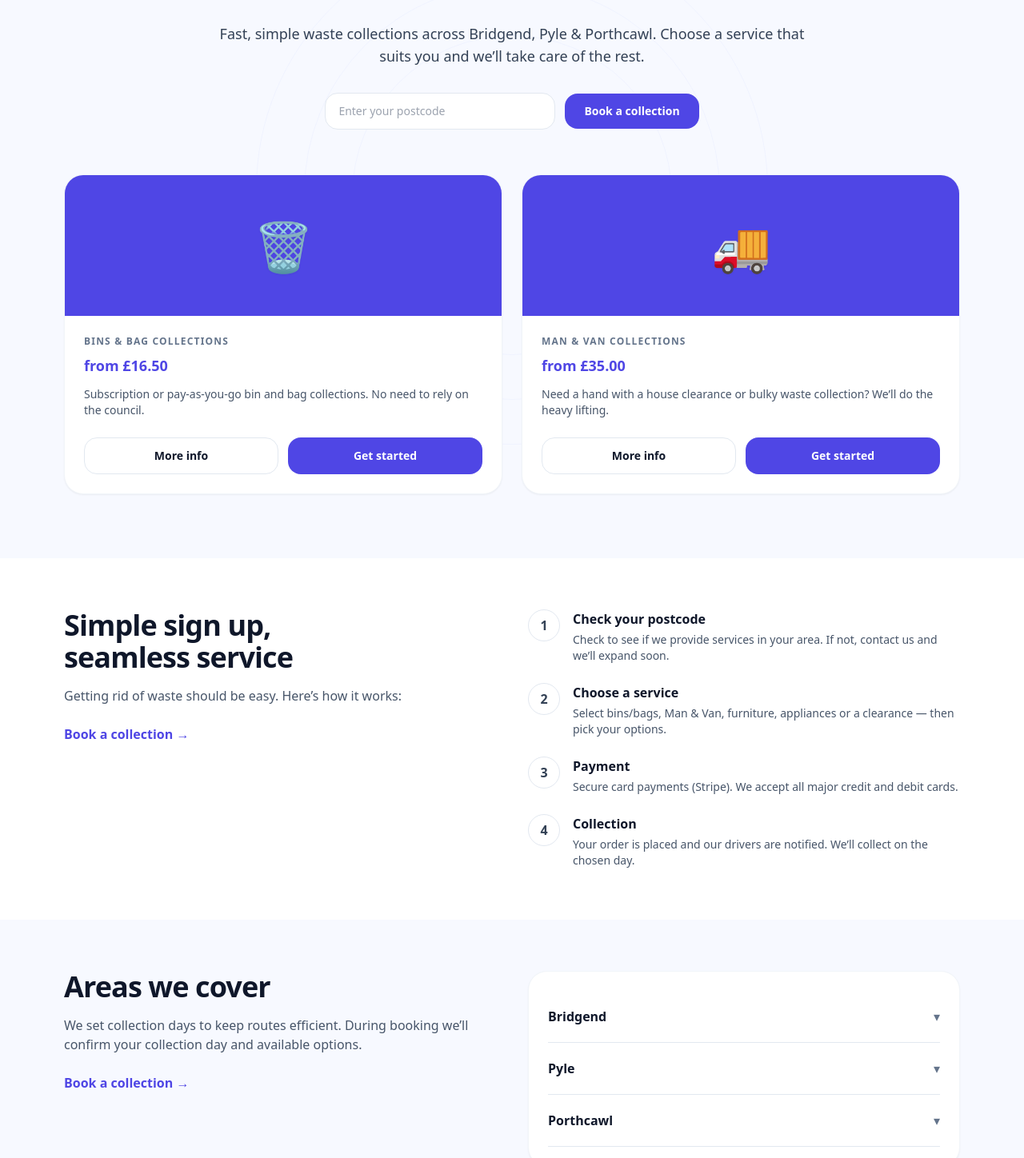
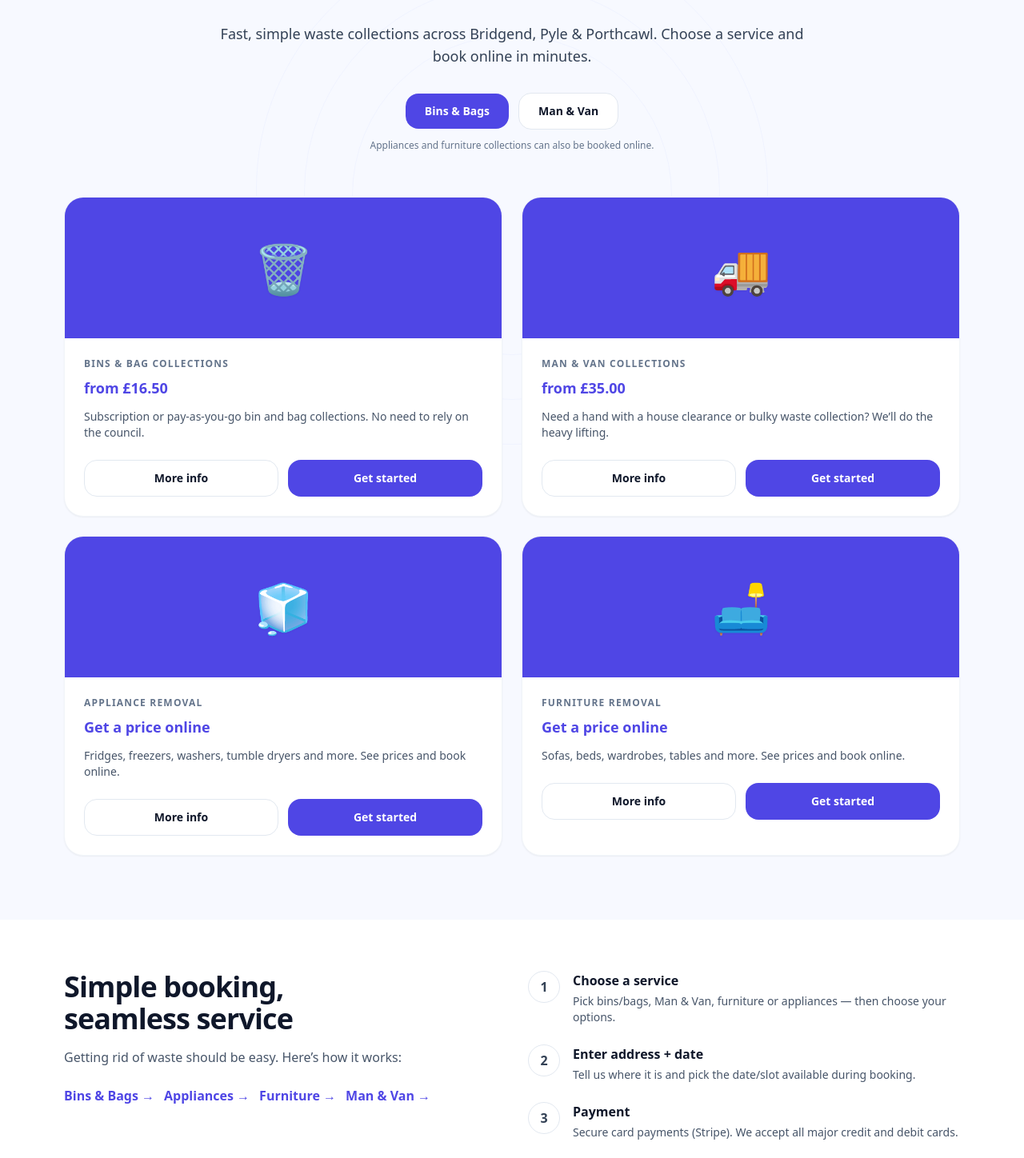
Before and after one commit to othomas555/arocwaste, a Next.js app: page / in a window 1280 px wide. Shown: the part 261-1709 px from the top of the page at 80% size. Built offline with nearby package versions, Linux system fonts and the light colour scheme.

Commit message:
Update index.js

```diff
--- a/pages/index.js
+++ b/pages/index.js
@@ -28,13 +28,13 @@ function ServiceCard({ title, fromPrice, description, hrefMore, hrefStart, emoji
       </div>
 
       <div className="p-6">
-        <div className="text-xs font-bold tracking-widest text-slate-500">
-          {title.toUpperCase()}
-        </div>
+        <div className="text-xs font-bold tracking-widest text-slate-500">{title.toUpperCase()}</div>
 
-        <div className="mt-2 text-lg font-semibold text-indigo-600">
-          from £{fromPrice}
-        </div>
+        {fromPrice ? (
+          <div className="mt-2 text-lg font-semibold text-indigo-600">from £{fromPrice}</div>
+        ) : (
+          <div className="mt-2 text-lg font-semibold text-indigo-600">Get a price online</div>
+        )}
 
         <p className="mt-3 text-sm text-slate-600">{description}</p>
 
@@ -58,24 +58,19 @@ function ServiceCard({ title, fromPrice, description, hrefMore, hrefStart, emoji
 }
 
 export default function HomePage() {
-  const [postcode, setPostcode] = useState("");
-
   const areas = useMemo(
     () => [
       {
         name: "Bridgend",
-        detail:
-          "Fast local collections across Bridgend and surrounding areas. Choose a service and book in minutes.",
+        detail: "Fast local collections across Bridgend and surrounding areas. Choose a service and book in minutes.",
       },
       {
         name: "Pyle",
-        detail:
-          "Covering Pyle and nearby villages. We’ll confirm your collection day during booking.",
+        detail: "Covering Pyle and nearby villages. We’ll confirm your collection day during booking.",
       },
       {
         name: "Porthcawl",
-        detail:
-          "Porthcawl collections available — book online and we’ll handle the rest.",
+        detail: "Porthcawl collections available — book online and we’ll handle the rest.",
       },
     ],
     []
@@ -97,11 +92,11 @@ export default function HomePage() {
       },
       {
         q: "How is payment taken?",
-        a: "Card payment online (we’ll be using Stripe for secure checkout). For now, your booking flow is set up to confirm details end-to-end, and we’ll switch payment on once you’re ready.",
+        a: "Card payment online (Stripe) for secure checkout. You’ll get an email receipt and confirmation straight away.",
       },
       {
         q: "When will I be billed?",
-        a: "When payment is enabled, you’ll pay during checkout at the time of booking. You’ll get an email receipt and confirmation straight away.",
+        a: "You pay during checkout at the time of booking. You’ll get an email receipt and confirmation straight away.",
       },
     ],
     []
@@ -130,24 +125,28 @@ export default function HomePage() {
             </h1>
 
             <p className="mt-6 text-base sm:text-lg text-slate-700">
-              Fast, simple waste collections across Bridgend, Pyle &amp; Porthcawl.
-              Choose a service that suits you and we’ll take care of the rest.
+              Fast, simple waste collections across Bridgend, Pyle &amp; Porthcawl. Choose a service and book online in
+              minutes.
             </p>
 
-            {/* Postcode prompt (optional, nice touch like Bineezy) */}
+            {/* ✅ REPLACED: CTA buttons instead of postcode input */}
             <div className="mt-8 flex flex-col sm:flex-row items-center justify-center gap-3">
-              <input
-                value={postcode}
-                onChange={(e) => setPostcode(e.target.value)}
-                placeholder="Enter your postcode"
-                className="w-full sm:w-72 rounded-2xl border border-slate-200 bg-white px-4 py-3 text-sm outline-none focus:border-indigo-500"
-              />
               <Link
                 href="/bins-bags"
                 className="w-full sm:w-auto inline-flex items-center justify-center rounded-2xl bg-indigo-600 px-6 py-3 text-sm font-semibold text-white hover:opacity-90"
               >
-                Book a collection
+                Bins &amp; Bags
               </Link>
+              <Link
+                href="/man-van"
+                className="w-full sm:w-auto inline-flex items-center justify-center rounded-2xl border border-slate-200 bg-white px-6 py-3 text-sm font-semibold text-slate-900 hover:border-slate-300"
+              >
+                Man &amp; Van
+              </Link>
+            </div>
+
+            <div className="mt-3 text-xs text-slate-500">
+              Appliances and furniture collections can also be booked online.
             </div>
           </div>
 
@@ -169,6 +168,22 @@ export default function HomePage() {
               hrefStart="/man-van"
               emoji="🚚"
             />
+            <ServiceCard
+              title="Appliance removal"
+              fromPrice=""
+              description="Fridges, freezers, washers, tumble dryers and more. See prices and book online."
+              hrefMore="/appliances"
+              hrefStart="/appliances"
+              emoji="🧊"
+            />
+            <ServiceCard
+              title="Furniture removal"
+              fromPrice=""
+              description="Sofas, beds, wardrobes, tables and more. See prices and book online."
+              hrefMore="/furniture"
+              hrefStart="/furniture"
+              emoji="🛋️"
+            />
           </div>
         </div>
       </section>
@@ -179,16 +194,23 @@ export default function HomePage() {
           <div className="grid gap-10 lg:grid-cols-2 lg:items-start">
             <div>
               <h2 className="text-3xl sm:text-4xl font-extrabold tracking-tight">
-                Simple sign up, <br className="hidden sm:block" />
+                Simple booking, <br className="hidden sm:block" />
                 seamless service
               </h2>
-              <p className="mt-4 text-slate-600">
-                Getting rid of waste should be easy. Here’s how it works:
-              </p>
+              <p className="mt-4 text-slate-600">Getting rid of waste should be easy. Here’s how it works:</p>
 
-              <div className="mt-6">
+              <div className="mt-6 flex flex-wrap gap-3">
                 <Link href="/bins-bags" className="text-indigo-600 font-semibold hover:underline">
-                  Book a collection →
+                  Bins &amp; Bags →
+                </Link>
+                <Link href="/appliances" className="text-indigo-600 font-semibold hover:underline">
+                  Appliances →
+                </Link>
+                <Link href="/furniture" className="text-indigo-600 font-semibold hover:underline">
+                  Furniture →
+                </Link>
+                <Link href="/man-van" className="text-indigo-600 font-semibold hover:underline">
+                  Man &amp; Van →
                 </Link>
               </div>
             </div>
@@ -197,27 +219,23 @@ export default function HomePage() {
               {[
                 {
                   n: "1",
-                  title: "Check your postcode",
-                  text:
-                    "Check to see if we provide services in your area. If not, contact us and we’ll expand soon.",
+                  title: "Choose a service",
+                  text: "Pick bins/bags, Man & Van, furniture or appliances — then choose your options.",
                 },
                 {
                   n: "2",
-                  title: "Choose a service",
-                  text:
-                    "Select bins/bags, Man & Van, furniture, appliances or a clearance — then pick your options.",
+                  title: "Enter address + date",
+                  text: "Tell us where it is and pick the date/slot available during booking.",
                 },
                 {
                   n: "3",
                   title: "Payment",
-                  text:
-                    "Secure card payments (Stripe). We accept all major credit and debit cards.",
+                  text: "Secure card payments (Stripe). We accept all major credit and debit cards.",
                 },
                 {
                   n: "4",
                   title: "Collection",
-                  text:
-                    "Your order is placed and our drivers are notified. We’ll collect on the chosen day.",
+                  text: "Your order is placed and our drivers are notified. We’ll collect on the chosen day.",
                 },
               ].map((step) => (
                 <div key={step.n} className="flex gap-4">
@@ -240,16 +258,20 @@ export default function HomePage() {
         <div className="mx-auto max-w-6xl px-4 py-16">
           <div className="grid gap-10 lg:grid-cols-2">
             <div>
-              <h2 className="text-3xl sm:text-4xl font-extrabold tracking-tight">
-                Areas we cover
-              </h2>
+              <h2 className="text-3xl sm:text-4xl font-extrabold tracking-tight">Areas we cover</h2>
               <p className="mt-4 text-slate-600">
-                We set collection days to keep routes efficient. During booking we’ll confirm
-                your collection day and available options.
+                We set collection days to keep routes efficient. During booking we’ll confirm your collection day and
+                available options.
               </p>
-              <div className="mt-6">
+              <div className="mt-6 flex flex-wrap gap-3">
                 <Link href="/bins-bags" className="text-indigo-600 font-semibold hover:underline">
-                  Book a collection →
+                  Bins &amp; Bags →
+                </Link>
+                <Link href="/appliances" className="text-indigo-600 font-semibold hover:underline">
+                  Appliances →
+                </Link>
+                <Link href="/furniture" className="text-indigo-600 font-semibold hover:underline">
+                  Furniture →
                 </Link>
               </div>
             </div>
@@ -269,12 +291,8 @@ export default function HomePage() {
       <section className="bg-white">
         <div className="mx-auto max-w-6xl px-4 py-16">
           <div className="text-center">
-            <h2 className="text-3xl sm:text-4xl font-extrabold tracking-tight">
-              Your questions, answered
-            </h2>
-            <p className="mt-3 text-slate-600">
-              Answers to the most frequently asked questions.
-            </p>
+            <h2 className="text-3xl sm:text-4xl font-extrabold tracking-tight">Your questions, answered</h2>
+            <p className="mt-3 text-slate-600">Answers to the most frequently asked questions.</p>
           </div>
 
           <div className="mx-auto mt-10 max-w-3xl rounded-3xl border border-slate-100 bg-white shadow-sm overflow-hidden">
```
